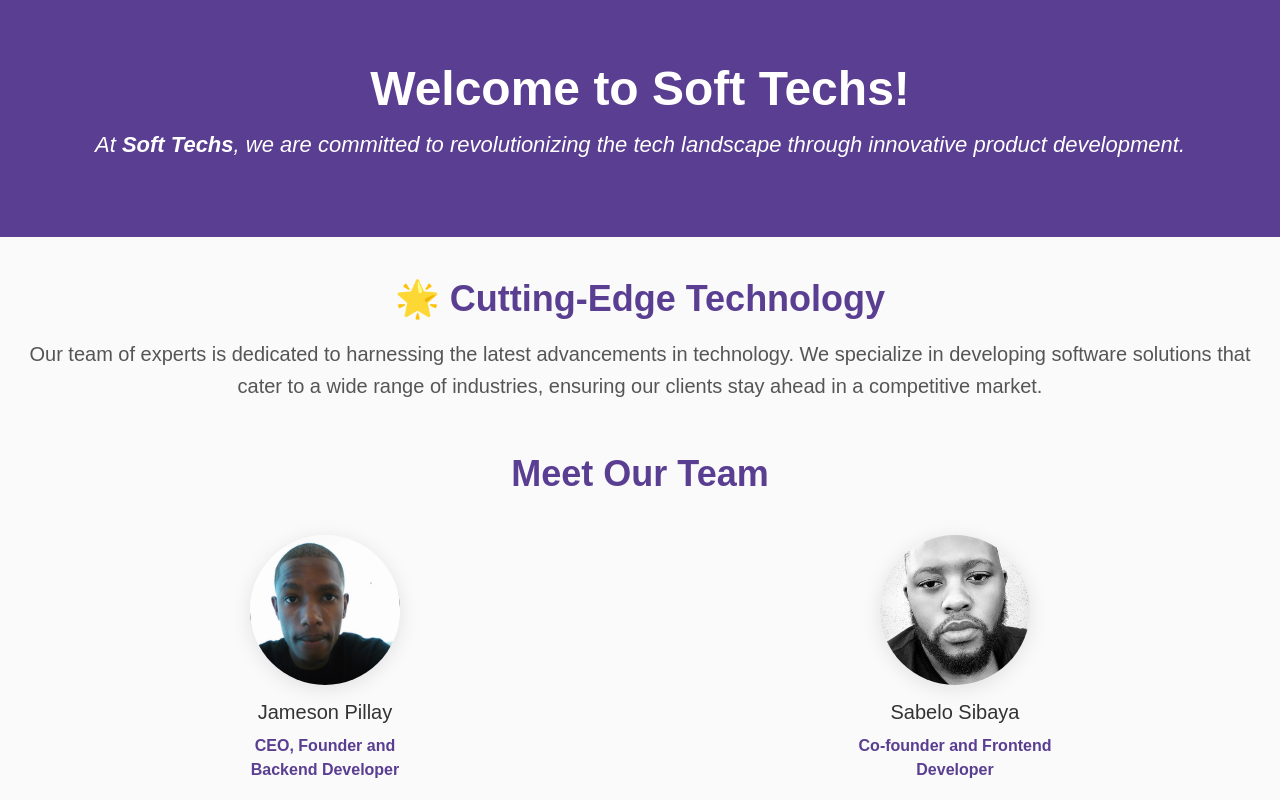
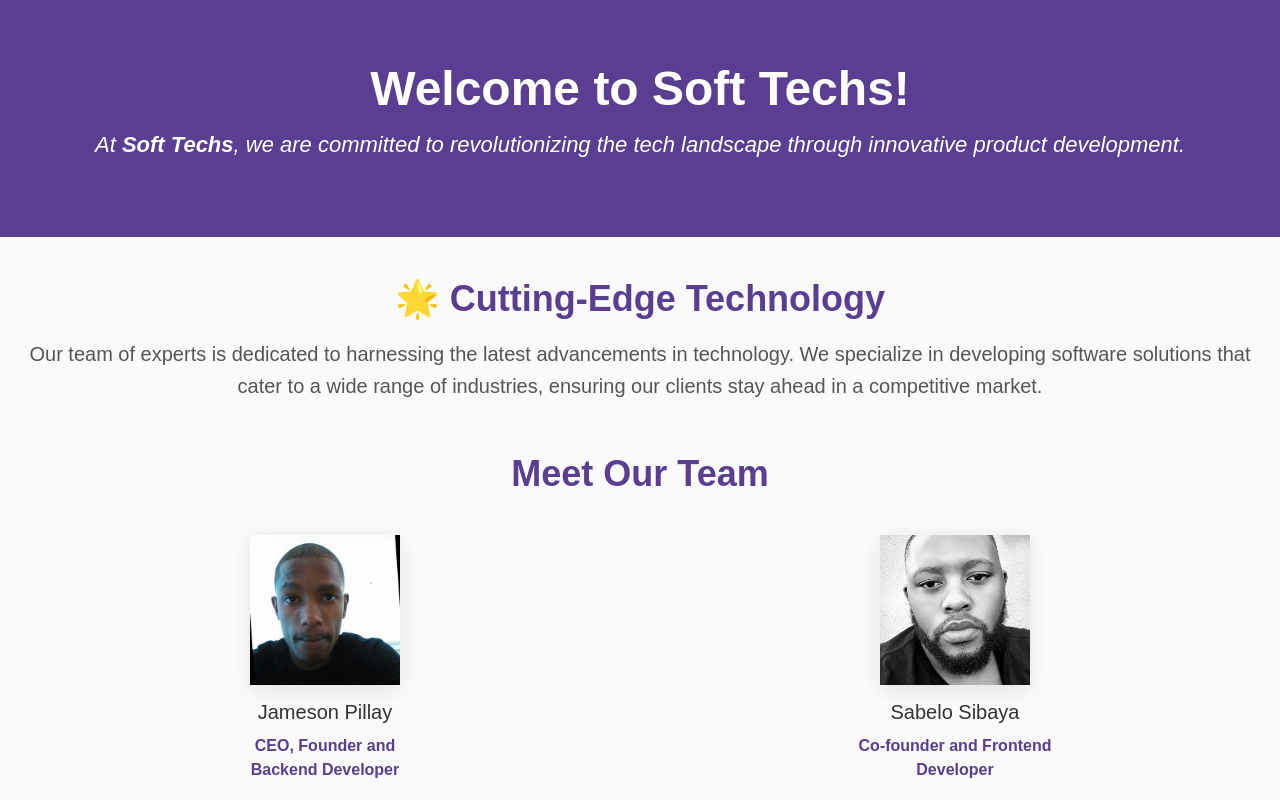
Before and after one commit to Sabelodone/soft-techs, a React (Create React App) app in the folder soft-techs/: page /learn-more in a window 1280 px wide. Shown: the top 800 px of the page. Built offline with nearby package versions, Linux system fonts and the light colour scheme.

Commit message:
Remove background color from learn-more button and update text color for better visibility.

```diff
--- a/soft-techs/src/components/LearnMorePage.css
+++ b/soft-techs/src/components/LearnMorePage.css
@@ -78,7 +78,7 @@
     height: 150px;
     object-fit: cover;
     margin-bottom: 15px;
-    border-radius: 50%; /* Circular images */
+
     box-shadow: 0 4px 20px rgba(0, 0, 0, 0.1); /* Increased shadow for better focus */
 }
 
```
